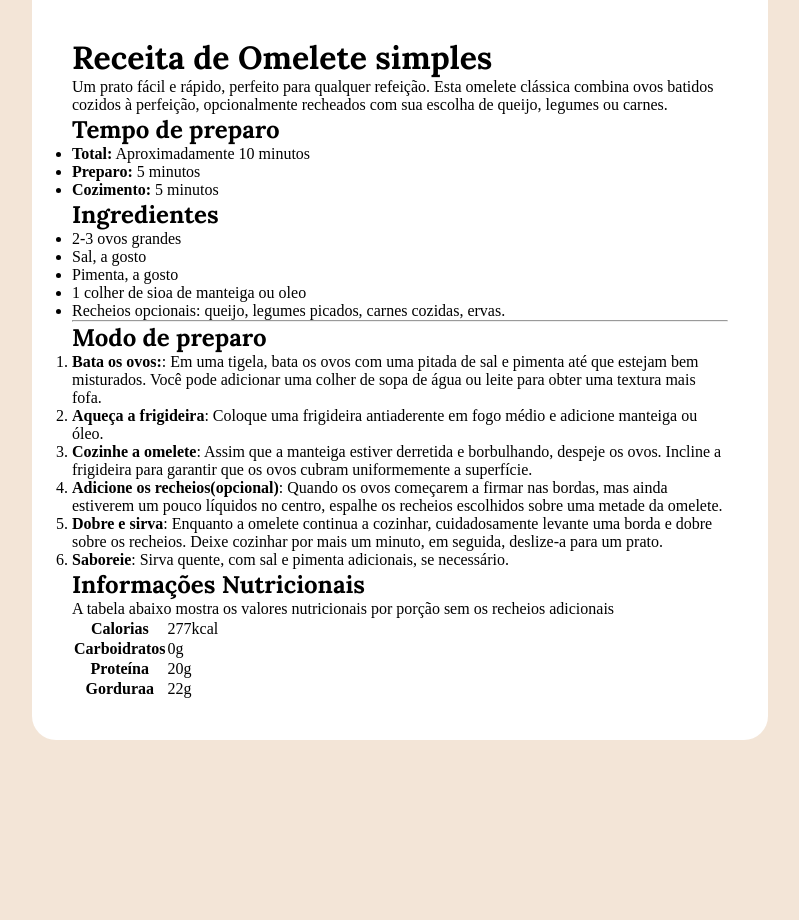
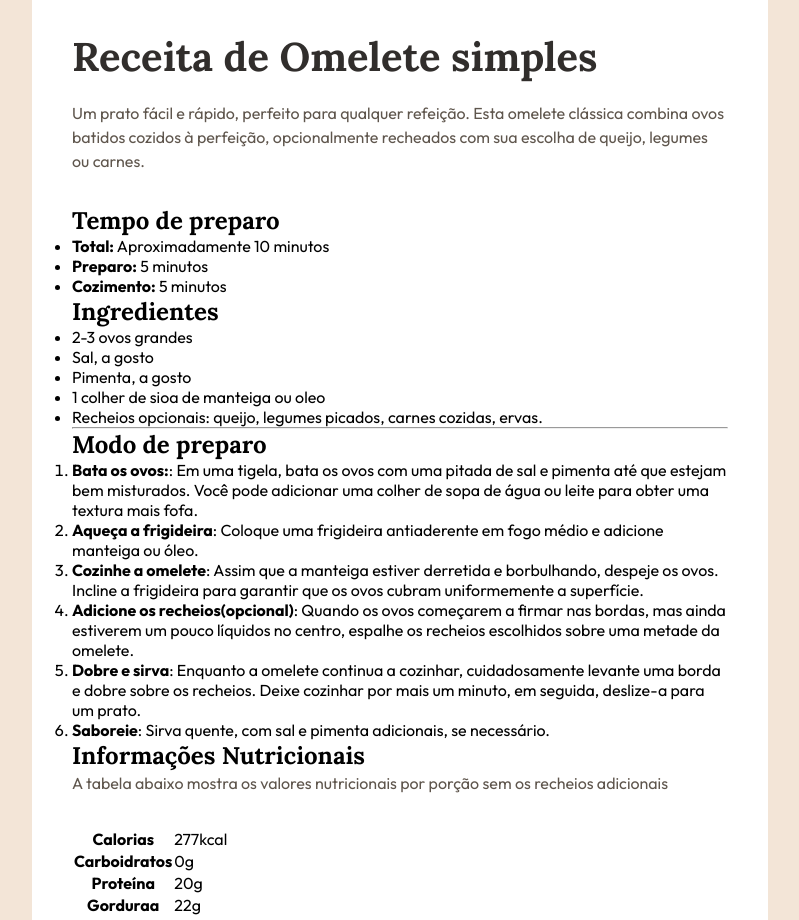
Before and after one commit to muriloverissim/receita, a plain HTML site: page index.html in a window 1280 px wide. Shown: the part 125-1045 px from the top of the page, without its empty margins (240-1039 px from the left). Before the commit the page ends 929 px from the top, so only its background shows below. Drawn offline with Linux system fonts and the light colour scheme.

Commit message:
4 commit css

```diff
--- a/style.css
+++ b/style.css
@@ -41,3 +41,31 @@ h1, h2 {
 
     font-family: "Lora", serif;
 }
+
+h1{
+
+    font-size: 40px;
+    color: #312e2c;
+    line-height: 100%;
+    margin-bottom: 24px;
+
+}
+
+p, li, th, td {
+
+    font-family: "Outfit", sans-serif;
+
+}
+
+p{
+color: #5f564d;
+line-height: 150%;
+margin-bottom: 32px;
+
+
+}
+
+
+
+
+}
```
